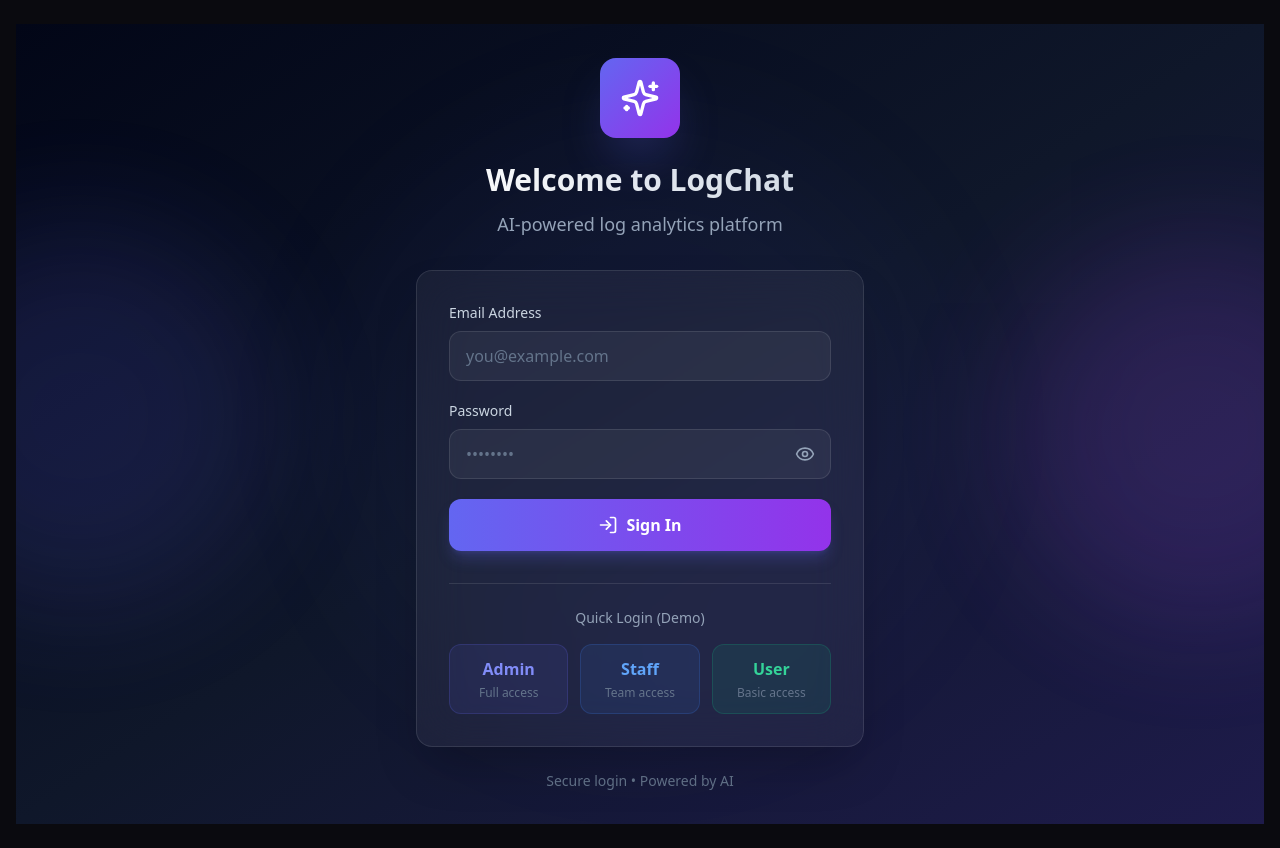
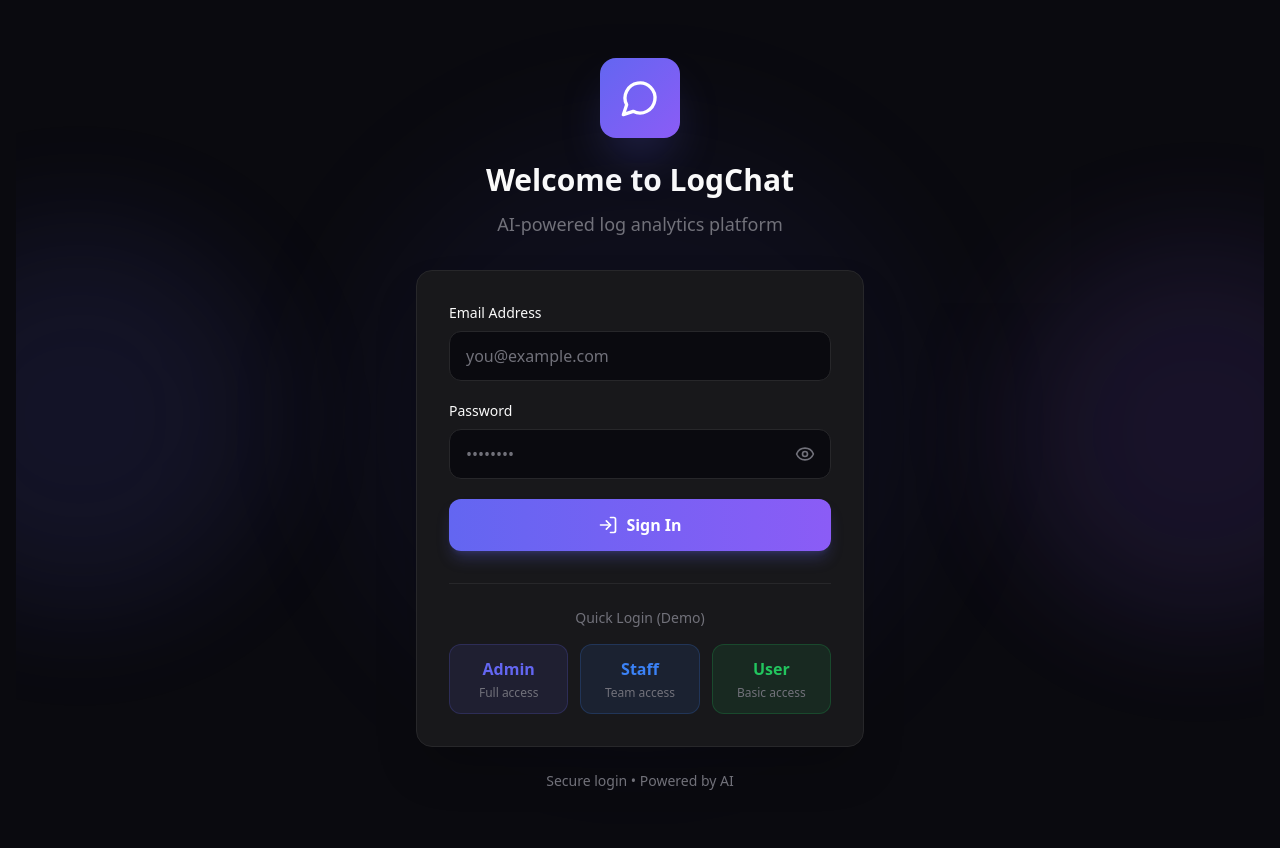
Before and after one commit to sbeving/mini-projet, a Next.js app in the folder frontend/: page /login in a window 1280 px wide. Built offline with nearby package versions, Linux system fonts and the light colour scheme.

Commit message:
feat: enhance login page UI and add NotFoundPage component with navigation options

```diff
--- a/frontend/app/login/page.tsx
+++ b/frontend/app/login/page.tsx
@@ -2,7 +2,7 @@
 
 import { login } from "@/lib/api";
 import { useAuth } from "@/lib/auth-context";
-import { AlertCircle, Eye, EyeOff, Loader2, LogIn, Sparkles } from "lucide-react";
+import { AlertCircle, Eye, EyeOff, Loader2, LogIn, Sparkles, MessageCircle, BarChart3 } from "lucide-react";
 import { useRouter } from "next/navigation";
 import { useEffect, useState, useCallback } from "react";
 
@@ -19,7 +19,6 @@ export default function LoginPage() {
   // Stable redirect function
   const navigateToDashboard = useCallback(() => {
     setRedirecting(true);
-    // Use window.location for more reliable navigation
     window.location.href = "/dashboard";
   }, []);
 
@@ -39,11 +38,8 @@ export default function LoginPage() {
       const result = await login(email, password);
 
       if (result.success && result.user) {
-        // Update auth context
         setUserDirect(result.user);
         loginComplete();
-
-        // Navigate immediately using window.location for clean reload
         setRedirecting(true);
         window.location.href = "/dashboard";
       } else {
@@ -60,10 +56,10 @@ export default function LoginPage() {
   // Show loading while checking auth
   if (authLoading) {
     return (
-      <div className="min-h-screen bg-gradient-to-br from-slate-950 via-slate-900 to-indigo-950 flex items-center justify-center">
+      <div className="min-h-screen bg-background flex items-center justify-center">
         <div className="text-center">
-          <div className="animate-spin rounded-full h-10 w-10 border-2 border-indigo-500 border-t-transparent mx-auto"></div>
-          <p className="text-slate-400 mt-4">Loading...</p>
+          <div className="animate-spin rounded-full h-10 w-10 border-2 border-primary border-t-transparent mx-auto"></div>
+          <p className="text-muted mt-4">Loading...</p>
         </div>
       </div>
     );
@@ -72,46 +68,46 @@ export default function LoginPage() {
   // Show redirect state
   if (redirecting) {
     return (
-      <div className="min-h-screen bg-gradient-to-br from-slate-950 via-slate-900 to-indigo-950 flex items-center justify-center">
+      <div className="min-h-screen bg-background flex items-center justify-center">
         <div className="text-center">
-          <div className="w-16 h-16 bg-gradient-to-br from-green-500 to-emerald-600 rounded-2xl flex items-center justify-center mx-auto mb-4 shadow-xl shadow-green-500/30">
+          <div className="w-16 h-16 bg-gradient-to-br from-success to-success-hover rounded-2xl flex items-center justify-center mx-auto mb-4 shadow-xl shadow-success/30">
             <Sparkles className="h-8 w-8 text-white animate-pulse" />
           </div>
-          <h2 className="text-xl font-semibold text-white mb-2">Login Successful!</h2>
-          <p className="text-slate-400">Redirecting to dashboard...</p>
-          <div className="animate-spin rounded-full h-6 w-6 border-2 border-indigo-500 border-t-transparent mx-auto mt-4"></div>
+          <h2 className="text-xl font-semibold text-foreground mb-2">Login Successful!</h2>
+          <p className="text-muted">Redirecting to dashboard...</p>
+          <div className="animate-spin rounded-full h-6 w-6 border-2 border-primary border-t-transparent mx-auto mt-4"></div>
         </div>
       </div>
     );
   }
 
   return (
-    <div className="min-h-screen bg-gradient-to-br from-slate-950 via-slate-900 to-indigo-950 flex items-center justify-center p-4 relative overflow-hidden">
-      {/* Background Effects */}
+    <div className="min-h-screen bg-background flex items-center justify-center p-4 relative overflow-hidden">
+      {/* Background Effects - Using theme colors */}
       <div className="absolute inset-0 overflow-hidden pointer-events-none">
-        <div className="absolute top-1/4 -left-32 w-96 h-96 bg-indigo-500/20 rounded-full blur-3xl animate-pulse"></div>
-        <div className="absolute bottom-1/4 -right-32 w-96 h-96 bg-purple-500/20 rounded-full blur-3xl animate-pulse" style={{ animationDelay: "1s" }}></div>
-        <div className="absolute top-1/2 left-1/2 -translate-x-1/2 -translate-y-1/2 w-[600px] h-[600px] bg-indigo-500/5 rounded-full blur-3xl"></div>
+        <div className="absolute top-1/4 -left-32 w-96 h-96 bg-primary/15 rounded-full blur-3xl animate-pulse"></div>
+        <div className="absolute bottom-1/4 -right-32 w-96 h-96 bg-accent/15 rounded-full blur-3xl animate-pulse" style={{ animationDelay: "1s" }}></div>
+        <div className="absolute top-1/2 left-1/2 -translate-x-1/2 -translate-y-1/2 w-[600px] h-[600px] bg-primary/5 rounded-full blur-3xl"></div>
       </div>
 
       <div className="w-full max-w-md relative z-10">
         {/* Logo/Header */}
         <div className="text-center mb-8">
-          <div className="w-20 h-20 bg-gradient-to-br from-indigo-500 to-purple-600 rounded-2xl flex items-center justify-center mx-auto mb-6 shadow-2xl shadow-indigo-500/30 transform hover:scale-105 transition-transform">
-            <Sparkles className="h-10 w-10 text-white" />
+          <div className="w-20 h-20 bg-gradient-to-br from-primary to-accent rounded-2xl flex items-center justify-center mx-auto mb-6 shadow-2xl shadow-primary/30 transform hover:scale-105 transition-transform">
+            <MessageCircle className="h-10 w-10 text-white" />
           </div>
-          <h1 className="text-3xl font-bold bg-gradient-to-r from-white to-slate-300 bg-clip-text text-transparent">
+          <h1 className="text-3xl font-bold text-foreground">
             Welcome to LogChat
           </h1>
-          <p className="text-slate-400 mt-3 text-lg">AI-powered log analytics platform</p>
+          <p className="text-muted mt-3 text-lg">AI-powered log analytics platform</p>
         </div>
 
         {/* Login Form */}
-        <div className="backdrop-blur-xl bg-white/5 border border-white/10 rounded-2xl p-8 shadow-2xl">
+        <div className="bg-surface border border-border rounded-2xl p-8 shadow-2xl">
           <form onSubmit={handleSubmit} className="space-y-5">
             {/* Error Alert */}
             {error && (
-              <div className="flex items-center gap-3 p-4 bg-red-500/10 border border-red-500/20 text-red-400 rounded-xl animate-shake">
+              <div className="flex items-center gap-3 p-4 bg-error/10 border border-error/20 text-error rounded-xl animate-shake">
                 <AlertCircle className="h-5 w-5 flex-shrink-0" />
                 <span className="text-sm font-medium">{error}</span>
               </div>
@@ -119,7 +115,7 @@ export default function LoginPage() {
 
             {/* Email */}
             <div>
-              <label htmlFor="email" className="block text-sm font-medium text-slate-300 mb-2">
+              <label htmlFor="email" className="block text-sm font-medium text-foreground mb-2">
                 Email Address
               </label>
               <input
@@ -127,7 +123,7 @@ export default function LoginPage() {
                 type="email"
                 value={email}
                 onChange={(e) => setEmail(e.target.value)}
-                className="w-full px-4 py-3 bg-white/5 border border-white/10 rounded-xl text-white placeholder:text-slate-500 focus:outline-none focus:ring-2 focus:ring-indigo-500/50 focus:border-indigo-500/50 transition-all"
+                className="w-full px-4 py-3 bg-background border border-border rounded-xl text-foreground placeholder:text-muted focus:outline-none focus:ring-2 focus:ring-primary/50 focus:border-primary transition-all"
                 placeholder="you@example.com"
                 required
                 autoComplete="email"
@@ -137,7 +133,7 @@ export default function LoginPage() {
 
             {/* Password */}
             <div>
-              <label htmlFor="password" className="block text-sm font-medium text-slate-300 mb-2">
+              <label htmlFor="password" className="block text-sm font-medium text-foreground mb-2">
                 Password
               </label>
               <div className="relative">
@@ -146,7 +142,7 @@ export default function LoginPage() {
                   type={showPassword ? "text" : "password"}
                   value={password}
                   onChange={(e) => setPassword(e.target.value)}
-                  className="w-full px-4 py-3 bg-white/5 border border-white/10 rounded-xl text-white placeholder:text-slate-500 focus:outline-none focus:ring-2 focus:ring-indigo-500/50 focus:border-indigo-500/50 transition-all pr-12"
+                  className="w-full px-4 py-3 bg-background border border-border rounded-xl text-foreground placeholder:text-muted focus:outline-none focus:ring-2 focus:ring-primary/50 focus:border-primary transition-all pr-12"
                   placeholder="••••••••"
                   required
                   autoComplete="current-password"
@@ -155,7 +151,7 @@ export default function LoginPage() {
                 <button
                   type="button"
                   onClick={() => setShowPassword(!showPassword)}
-                  className="absolute right-4 top-1/2 -translate-y-1/2 text-slate-400 hover:text-white transition-colors"
+                  className="absolute right-4 top-1/2 -translate-y-1/2 text-muted hover:text-foreground transition-colors"
                   disabled={loading}
                 >
                   {showPassword ? <EyeOff className="h-5 w-5" /> : <Eye className="h-5 w-5" />}
@@ -167,7 +163,7 @@ export default function LoginPage() {
             <button
               type="submit"
               disabled={loading}
-              className="w-full py-3.5 bg-gradient-to-r from-indigo-500 to-purple-600 text-white rounded-xl font-semibold hover:from-indigo-600 hover:to-purple-700 transition-all disabled:opacity-50 disabled:cursor-not-allowed flex items-center justify-center gap-2 shadow-lg shadow-indigo-500/25 hover:shadow-indigo-500/40 transform hover:-translate-y-0.5 active:translate-y-0"
+              className="w-full py-3.5 bg-gradient-to-r from-primary to-accent text-white rounded-xl font-semibold hover:from-primary-dark hover:to-accent transition-all disabled:opacity-50 disabled:cursor-not-allowed flex items-center justify-center gap-2 shadow-lg shadow-primary/25 hover:shadow-primary/40 transform hover:-translate-y-0.5 active:translate-y-0"
             >
               {loading ? (
                 <>
@@ -184,8 +180,8 @@ export default function LoginPage() {
           </form>
 
           {/* Demo Credentials */}
-          <div className="mt-8 pt-6 border-t border-white/10">
-            <p className="text-sm text-slate-400 text-center mb-4 font-medium">Quick Login (Demo)</p>
+          <div className="mt-8 pt-6 border-t border-border">
+            <p className="text-sm text-muted text-center mb-4 font-medium">Quick Login (Demo)</p>
             <div className="grid grid-cols-3 gap-3">
               <button
                 type="button"
@@ -194,10 +190,10 @@ export default function LoginPage() {
                   setPassword("admin123");
                 }}
                 disabled={loading}
-                className="p-3 bg-indigo-500/10 border border-indigo-500/20 rounded-xl hover:bg-indigo-500/20 hover:border-indigo-500/30 transition-all group disabled:opacity-50"
+                className="p-3 bg-primary/10 border border-primary/20 rounded-xl hover:bg-primary/20 hover:border-primary/30 transition-all group disabled:opacity-50"
               >
-                <div className="font-semibold text-indigo-400 group-hover:text-indigo-300">Admin</div>
-                <div className="text-xs text-slate-500 mt-1">Full access</div>
+                <div className="font-semibold text-primary group-hover:text-primary-light">Admin</div>
+                <div className="text-xs text-muted mt-1">Full access</div>
               </button>
               <button
                 type="button"
@@ -206,10 +202,10 @@ export default function LoginPage() {
                   setPassword("staff123");
                 }}
                 disabled={loading}
-                className="p-3 bg-blue-500/10 border border-blue-500/20 rounded-xl hover:bg-blue-500/20 hover:border-blue-500/30 transition-all group disabled:opacity-50"
+                className="p-3 bg-info/10 border border-info/20 rounded-xl hover:bg-info/20 hover:border-info/30 transition-all group disabled:opacity-50"
               >
-                <div className="font-semibold text-blue-400 group-hover:text-blue-300">Staff</div>
-                <div className="text-xs text-slate-500 mt-1">Team access</div>
+                <div className="font-semibold text-info group-hover:text-info-light">Staff</div>
+                <div className="text-xs text-muted mt-1">Team access</div>
               </button>
               <button
                 type="button"
@@ -218,17 +214,17 @@ export default function LoginPage() {
                   setPassword("test123");
                 }}
                 disabled={loading}
-                className="p-3 bg-emerald-500/10 border border-emerald-500/20 rounded-xl hover:bg-emerald-500/20 hover:border-emerald-500/30 transition-all group disabled:opacity-50"
+                className="p-3 bg-success/10 border border-success/20 rounded-xl hover:bg-success/20 hover:border-success/30 transition-all group disabled:opacity-50"
               >
-                <div className="font-semibold text-emerald-400 group-hover:text-emerald-300">User</div>
-                <div className="text-xs text-slate-500 mt-1">Basic access</div>
+                <div className="font-semibold text-success group-hover:text-success-light">User</div>
+                <div className="text-xs text-muted mt-1">Basic access</div>
               </button>
             </div>
           </div>
         </div>
 
         {/* Footer */}
-        <p className="text-center text-slate-500 text-sm mt-6">Secure login • Powered by AI</p>
+        <p className="text-center text-muted text-sm mt-6">Secure login • Powered by AI</p>
       </div>
     </div>
   );
```
Also changed, not shown: frontend/app/not-found.tsx (added, +92 -0 lines), frontend/components/Navbar.tsx (+9 -0 lines).
